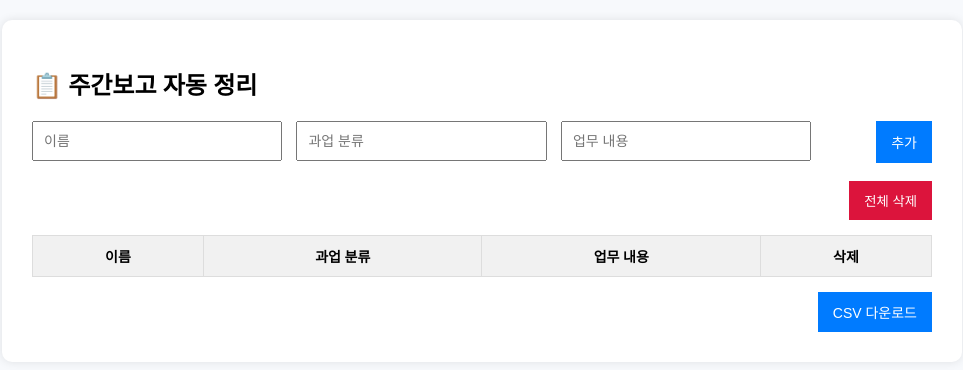
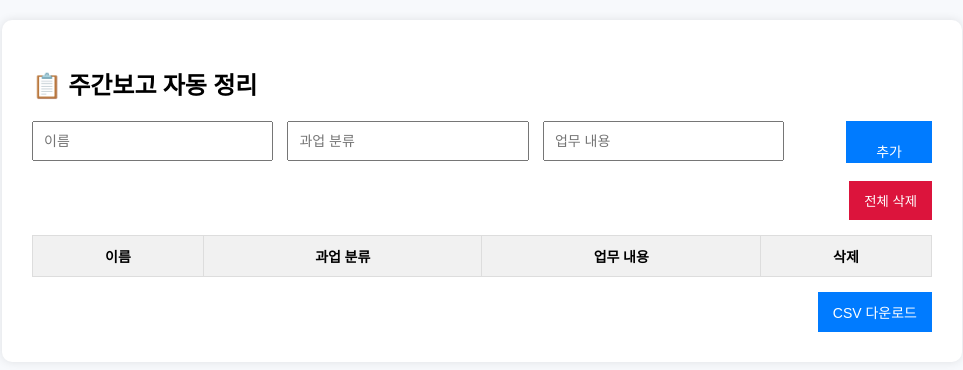
Before and after one commit to qooowoo/report, a website: page public/index.html in a window 1280 px wide. Shown: the whole page, without its empty margins (158-1121 px from the left). Drawn offline with Linux system fonts and the light colour scheme.

Commit message:
Update style.css

```diff
--- a/public/style.css
+++ b/public/style.css
@@ -50,7 +50,7 @@ h1 {
 .add-btn {
   background-color: #007bff;
   color: white;
-  padding: 10px 15px;
+  padding: 20px 30px;
   border: none;
   cursor: pointer;
   height: 42px;
```
